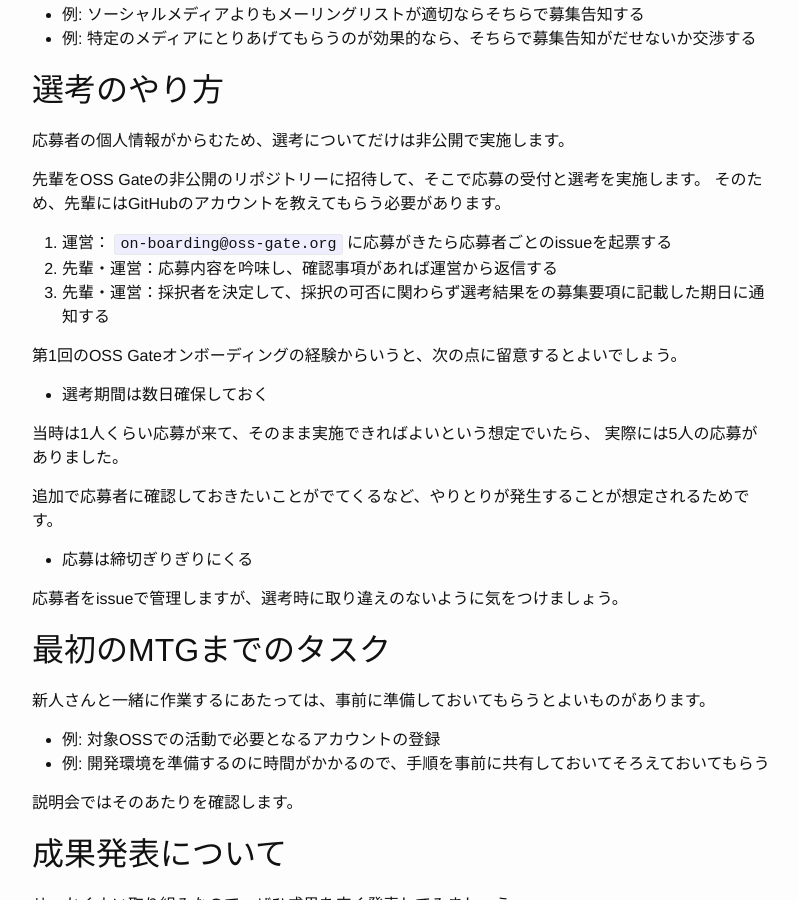
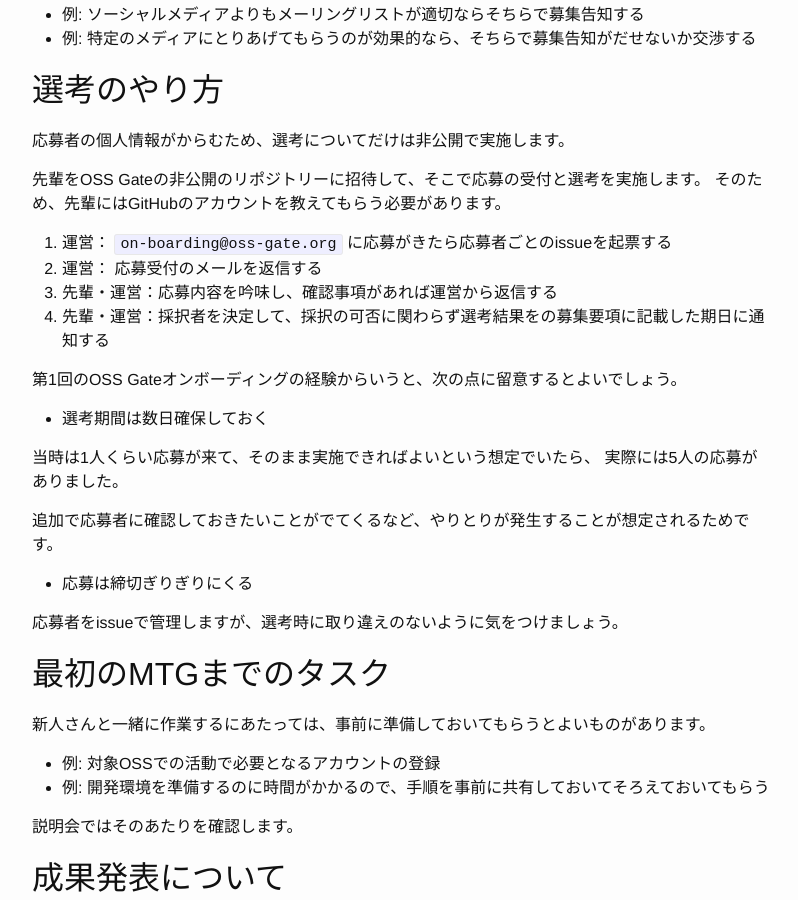
Before and after one commit to oss-gate/on-boarding, a Jekyll site: the page built from process/briefing/mentor.md, in a window 1280 px wide and 900 px high, scrolled down 488 px. Shown: the whole window, without its empty margins (238-1036 px from the left). Built offline with Jekyll 4.4.1, drawn with Linux system fonts in a browser that asks for light colours; Markdown is read by kramdown in place of the engine named in the settings; comment, search, counter and statistics services are not loaded.

Commit message:
Add note for reply

```diff
--- a/process/briefing/mentor.md
+++ b/process/briefing/mentor.md
@@ -27,8 +27,9 @@ title: 先輩への説明会
 そのため、先輩にはGitHubのアカウントを教えてもらう必要があります。
 
 1. 運営： `on-boarding@oss-gate.org` に応募がきたら応募者ごとのissueを起票する
-2. 先輩・運営：応募内容を吟味し、確認事項があれば運営から返信する
-3. 先輩・運営：採択者を決定して、採択の可否に関わらず選考結果をの募集要項に記載した期日に通知する
+2. 運営： 応募受付のメールを返信する
+3. 先輩・運営：応募内容を吟味し、確認事項があれば運営から返信する
+4. 先輩・運営：採択者を決定して、採択の可否に関わらず選考結果をの募集要項に記載した期日に通知する
 
 第1回のOSS Gateオンボーディングの経験からいうと、次の点に留意するとよいでしょう。
 
```
